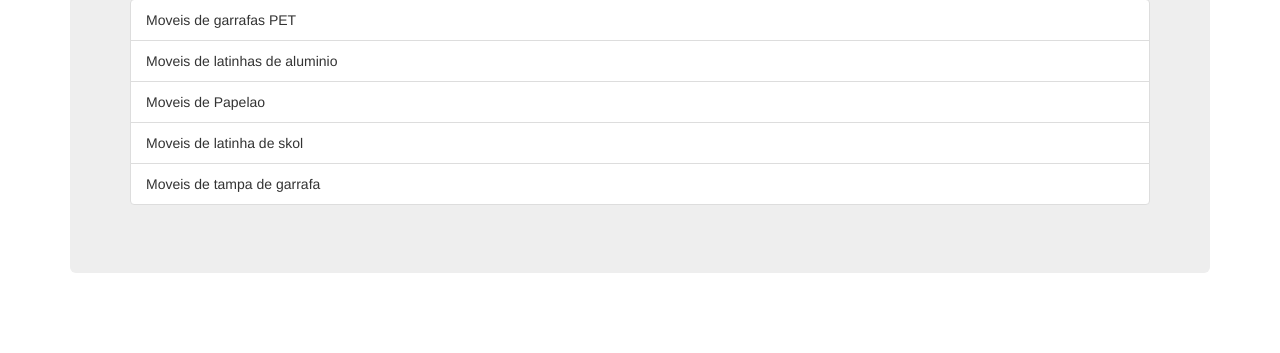
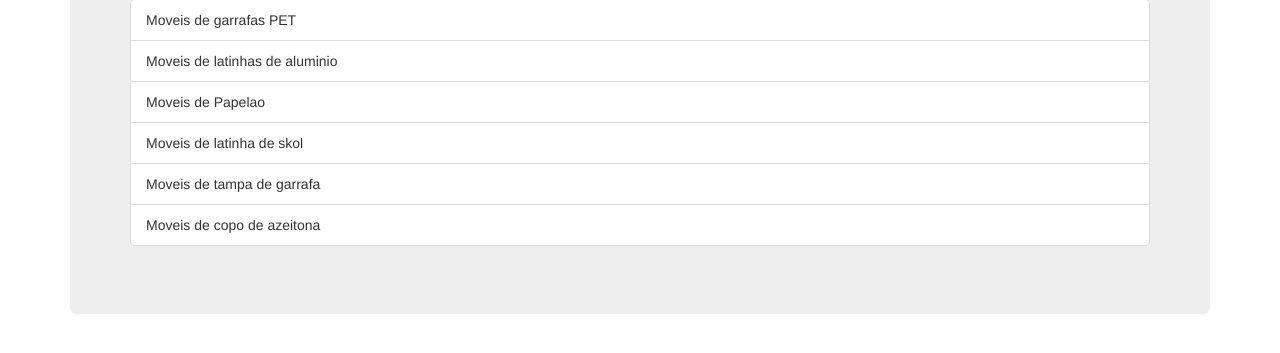
Before and after one commit to ivanelson/ceut, a plain HTML site: page index.html in a window 1280 px wide. Shown: the part 201-554 px from the top of the page. Drawn offline with nearby package versions, Linux system fonts and the light colour scheme.

Commit message:
Moveis de copo de ajeitona

```diff
--- a/index.html
+++ b/index.html
@@ -19,6 +19,7 @@
              <li class="list-group-item">Moveis de Papelao</li>
              <li class="list-group-item">Moveis de latinha de skol</li>
              <li class="list-group-item">Moveis de tampa de garrafa</li>
+             <li class="list-group-item">Moveis de copo de azeitona</li>
          </ul>
     </body>
 </html>
```
